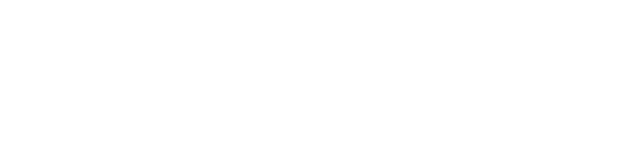
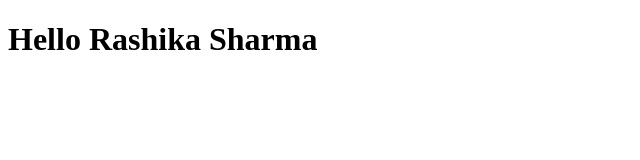
Before and after one commit to rashikasharma-gspann/abdc, a plain HTML site: page index.html in a window 1280 px wide. Shown: the whole page, without its empty margins (0-640 px from the left). Drawn offline with Linux system fonts and the light colour scheme.

Commit message:
done changes

```diff
--- a/index.html
+++ b/index.html
@@ -6,6 +6,6 @@
     <title>Rashika Sharma</title>
 </head>
 <body>
-
+    <h1>Hello Rashika Sharma</h1>
 </body>
 </html>
```
